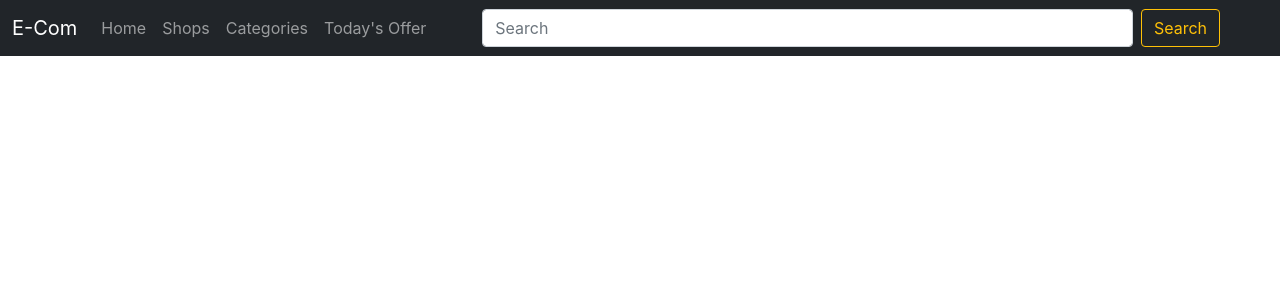
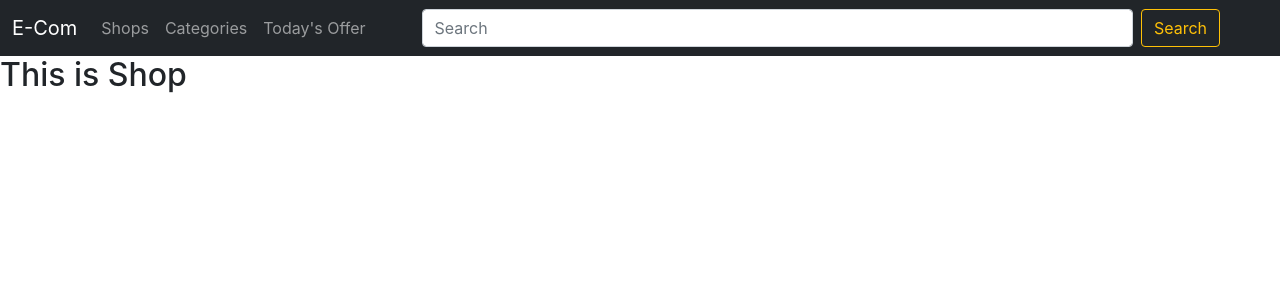
Before and after one commit to mdraselmiah95/ecom-react, a React (Create React App) app: page / in a window 1280 px wide. Shown: the top 300 px of the page. Built offline with nearby package versions, Linux system fonts and the light colour scheme.

Commit message:
WIP on Ecom React

```diff
--- a/src/App.js
+++ b/src/App.js
@@ -1,10 +1,12 @@
 import "./App.css";
 import Header from "./components/Header/Header";
+import Shop from "./components/Shop/Shop";
 
 function App() {
   return (
     <div>
       <Header />
+      <Shop />
     </div>
   );
 }
--- a/src/components/Header/Header.js
+++ b/src/components/Header/Header.js
@@ -20,11 +20,6 @@ const Header = () => {
         </button>
         <div className="collapse navbar-collapse" id="navbarSupportedContent">
           <ul className="navbar-nav me-auto mb-2 mb-lg-0">
-            <li className="nav-item">
-              <a className="nav-link" aria-current="page" href="/new">
-                Home
-              </a>
-            </li>
             <li className="nav-item">
               <a className="nav-link" href="/new">
                 Shops
--- /dev/null
+++ b/src/components/Shop/Shop.js
@@ -0,0 +1,11 @@
+import React from "react";
+
+const Shop = () => {
+  return (
+    <div>
+      <h2>This is Shop</h2>
+    </div>
+  );
+};
+
+export default Shop;
```
Also changed, not shown: src/components/Shop/Shop.css (added).
